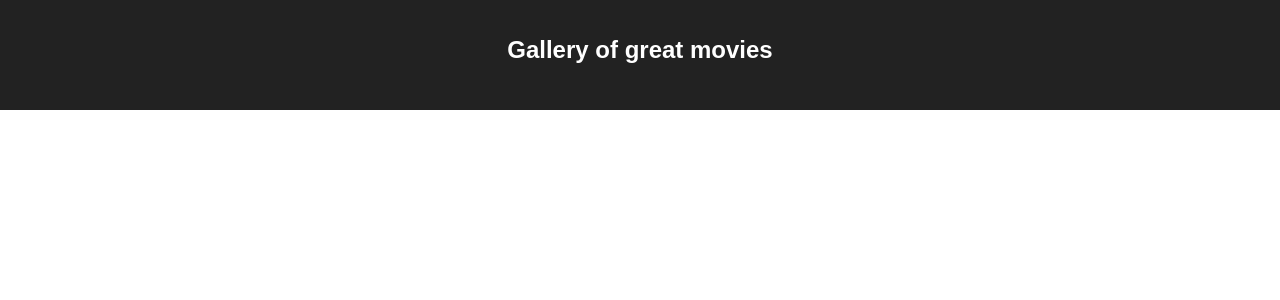
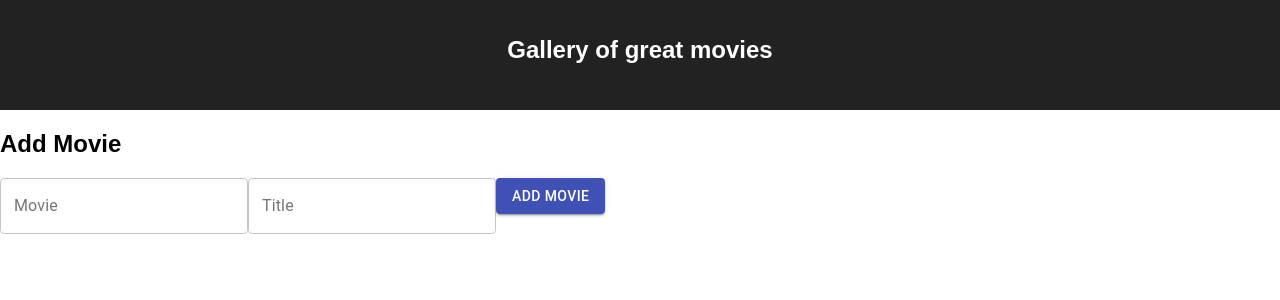
Before and after one commit to samueldmaus/react-gallery, a React (Create React App) app: page / in a window 1280 px wide. Shown: the top 300 px of the page. Built offline with nearby package versions, Linux system fonts and the light colour scheme; no server answers.

Commit message:
added inputs and button for gallery form to add movie to db

```diff
--- a/src/components/App/App.js
+++ b/src/components/App/App.js
@@ -2,6 +2,7 @@ import React, { Component } from 'react';
 import './App.css';
 import GalleryList from '../GalleryList/GalleryList.js';
 import axios from 'axios';
+import GalleryForm from '../GalleryForm/GalleryForm.js';
 
 class App extends Component {
   componentDidMount() {
@@ -9,7 +10,11 @@ class App extends Component {
   };
 
   state = {
-    gallery:[]
+    gallery:[],
+    newMovie: {
+      path:'',
+      description:''
+    }
   };
 
   getGalleryList = () => {
@@ -49,6 +54,7 @@ class App extends Component {
         <header className="App-header">
           <h1 className="App-title">Gallery of great movies</h1>
         </header>
+        <GalleryForm />
         <br/>
         <GalleryList gallery={this.state.gallery} updateLikes={this.updateLikes}
         deleteMovie={this.deleteMovie}/>
--- a/src/components/GalleryForm/GalleryForm.js
+++ b/src/components/GalleryForm/GalleryForm.js
@@ -1,9 +1,21 @@
 import React, {Component} from 'react';
+import TextField from '@material-ui/core/TextField';
+import Button from '@material-ui/core/Button';
 
 class GalleryForm extends Component{
     render() {
         return(
+            <>
+            <h2>Add Movie</h2>
+            <form>
+                <TextField id="outlined-basic" label="Movie" variant="outlined" placeholder="Movie URL"/>
+                <TextField id="outlined-basic" label="Title" variant="outlined" placeholder="Movie Title/Description"/>
+                <Button variant="contained" color="primary">Add Movie</Button>
+            </form>
+            </>
 
         )
     }
-}
+};
+
+export default GalleryForm;
```
